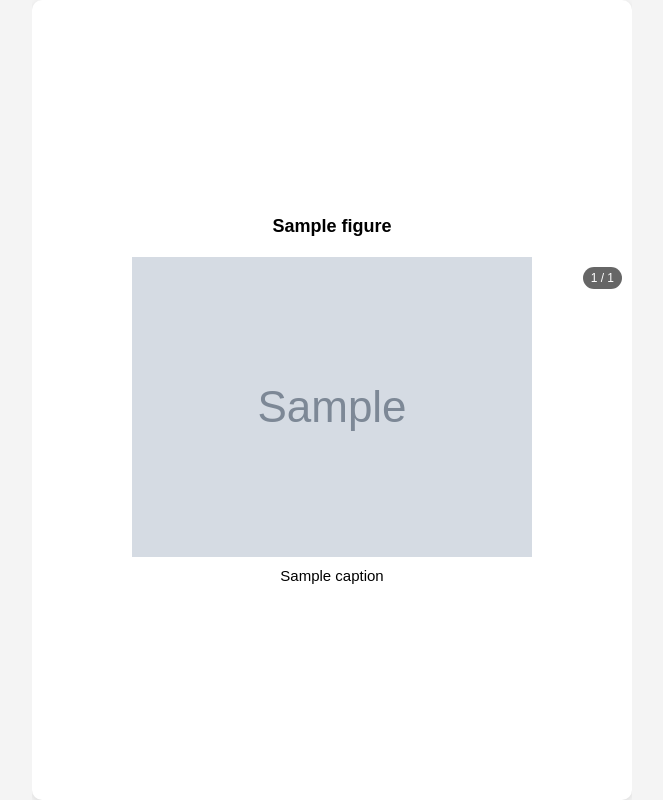
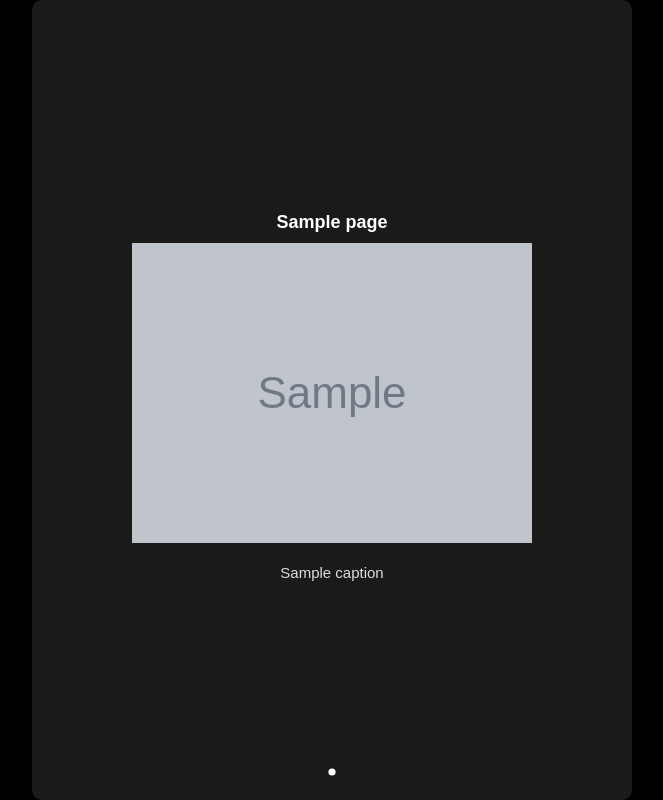
Before and after one commit to zak4ps/Brain-Scroller, a Flask app: template Templates/index.html in a window 1280 px wide. Shown: the whole page, without its empty margins (308-971 px from the left). Run offline with Flask 3, Linux system fonts and the light colour scheme; the template is opened without the code that fills it: most values are stand-ins (such as "Sample title", 1, 10 or a date in 2020); grey boxes marked "Sample" are stand-in pictures.

Commit message:
Edited index.html

```diff
--- a/Templates/index.html
+++ b/Templates/index.html
@@ -1,168 +1,262 @@
 <!DOCTYPE html>
 <html>
 <head>
+<meta charset="UTF-8">
 <meta name="viewport" content="width=device-width, initial-scale=1">
 
 <style>
-
-body{
-    font-family: Arial;
-    background:#f4f4f4;
-    margin:0;
+/* Base Dark Mode Setup */
+body {
+    font-family: Arial, sans-serif;
+    background: #000000;
+    color: #ffffff;
+    margin: 0;
 }
 
-.feed{
-    max-width:600px;
-    margin:auto;
-    height:100vh;
-    overflow-y:scroll;
-    scroll-snap-type:y mandatory;
+.feed {
+    max-width: 600px;
+    margin: auto;
+    height: 100vh;
+    overflow-y: scroll;
+    scroll-snap-type: y mandatory;
+    background: #000000;
+    scrollbar-width: none; /* Hide scrollbar for Chrome/Safari/Firefox */
 }
 
-.post{
-    background:white;
-    margin:0;
-    border-radius:10px;
-    overflow:hidden;
-    box-shadow:0 2px 6px rgba(0,0,0,0.1);
-    scroll-snap-align:start;
-    height:100vh;
-    display:flex;
-    flex-direction:column;
-    justify-content:center;
+.feed::-webkit-scrollbar { display: none; }
+
+.post {
+    background: #1a1a1a;
+    margin: 0;
+    border-radius: 10px;
+    overflow: hidden;
+    scroll-snap-align: start;
+    height: 100dvh;
+    display: flex;
+    flex-direction: column;
+    justify-content: center;
+    position: relative; /* Needed for absolute positioning of dots */
 }
 
-.carousel{
-    display:flex;
-    overflow-x:hidden;
-    scroll-snap-type:x mandatory;
-    flex:1;
-    position:relative;
-    align-items:center;
+.carousel {
+    display: flex;
+    overflow-x: hidden;
+    scroll-snap-type: x mandatory;
+    flex: 1;
+    position: relative;
+    align-items: center;
 }
 
-.page{
-    min-width:100%;
-    scroll-snap-align:start;
-    display:flex;
-    flex-direction:column;
-    align-items:center;
-    justify-content:center;
-    height:100%;
+.page {
+    min-width: 100%;
+    scroll-snap-align: start;
+    display: flex;
+    flex-direction: column;
+    align-items: center;
+    justify-content: center;
+    height: 100%;
 }
 
-.page img{
-    max-width:100%;
-    max-height:70vh;
-    object-fit:contain;
+/* Dot Indicators Style */
+.indicator-container {
+    position: absolute;
+    bottom: 25px;
+    left: 50%;
+    transform: translateX(-50%);
+    display: flex;
+    gap: 6px;
+    z-index: 20;
+    pointer-events: none;
 }
 
-.caption{
-    padding:10px 15px;
-    text-align:center;
-    font-size:15px;
+.dot {
+    width: 6px;
+    height: 6px;
+    background: rgba(255, 255, 255, 0.3);
+    border-radius: 50%;
+    transition: background 0.3s ease, transform 0.2s ease;
 }
 
-.counter{
-    position:absolute;
-    top:10px;
-    right:10px;
-    background:rgba(0,0,0,0.6);
-    color:white;
-    padding:4px 8px;
-    border-radius:12px;
-    font-size:12px;
+.dot.active {
+    background: #ffffff;
+    transform: scale(1.2);
 }
 
-.image-container{
-    position:relative;
-    width:100%;
-    display:flex;
-    justify-content:center;
+/* Title Cards */
+.title-card-content {
+    padding: 30px;
+    text-align: center;
+    background: #2c3e50;
+    color: white;
+    height: 80%;
+    width: 85%;
+    border-radius: 15px;
+    display: flex;
+    flex-direction: column;
+    justify-content: center;
 }
 
-.figure{
-    font-weight:bold;
-    font-size:18px;
-    text-align:center;
-    padding:10px 15px;
-    margin-bottom:10px;
+.cat-dinosaurs { background: #3d4d1d; }
+.cat-marine-biology { background: #1e5d8a; }
+.cat-physics { background: #3a0063; }
+.cat-geology { background: #5e3626; }
+.cat-default { background: #2c3e50; }
+.cat-sports-analytics { background: #d35400;}
+
+.title-card-content h1 { font-size: 28px; margin-bottom: 15px; }
+.teaser { font-style: italic; font-size: 18px; opacity: 0.9; margin-bottom: 25px; }
+.glossary {
+    text-align: left;
+    background: rgba(255, 255, 255, 0.05);
+    padding: 15px;
+    border-radius: 8px;
+    font-size: 14px;
+}
+.glossary b { color: #f1c40f; }
+
+.page img {
+    max-width: 100%;
+    max-height: 65vh;
+    object-fit: contain;
+    filter: brightness(0.9);
 }
 
+.placeholder-box {
+    width: 100%;
+    height: 40vh;
+    background: #222;
+    display: flex;
+    align-items: center;
+    justify-content: center;
+    text-align: center;
+    padding: 20px;
+    color: #888;
+    border: 2px dashed #444;
+}
+
+.caption {
+    padding: 15px;
+    text-align: center;
+    font-size: 15px;
+    line-height: 1.4;
+    color: #dddddd;
+}
+
+.figure {
+    font-weight: bold;
+    font-size: 18px;
+    text-align: center;
+    padding: 10px 15px;
+    color: #ffffff;
+}
 </style>
 </head>
 
 <body>
-
 <div class="feed">
-
 {% for post in posts %}
 <div class="post">
+    <div class="indicator-container">
+        {% for page in post.pages %}
+            <div class="dot {% if loop.first %}active{% endif %}"></div>
+        {% endfor %}
+    </div>
 
     <div class="carousel">
-
     {% for page in post.pages %}
         <div class="page">
+            {% if page.page_type == "title_card" %}
+                <div class="title-card-content cat-{{ post.category | lower | replace(' ', '-') }}">
+                    <h1>{{ page.title }}</h1>
+                    <p class="teaser">{{ page.teaser }}</p>
 
-<div class="figure">{{page.figure}}</div>
+                    {% if page.key_terms %}
+                    <div class="glossary">
+                        <strong>Key Terms:</strong><br>
+                        {% for item in page.key_terms %}
+                            <p><b>{{ item.term }}:</b> {{ item.definition }}</p>
+                        {% endfor %}
+                    </div>
+                    {% endif %}
+                </div>
+            {% else %}
+                <div class="figure">{{ page.figure_label }}</div>
 
                 <div class="image-container">
-<img src="{{ url_for('static', filename='images/' + page.image) }}">
+                    {% if "PLACEHOLDER" in page.image.upper() %}
+                        <div class="placeholder-box">
+                            <i><b>Visual Suggestion:</b><br>
+                            {{ page.image | replace('PLACEHOLDER:', '') | replace('placeholder:', '') | trim }}</i>
+                        </div>
+                    {% else %}
+                        <img src="{{ url_for('static', filename=page.image) }}">
+                    {% endif %}
+                </div>
 
-<div class="counter">
-{{loop.index}} / {{post.pages|length}}
+                <div class="caption">{{ page.caption }}</div>
+            {% endif %}
+        </div>
+    {% endfor %}
     </div>
 </div>
-
-<div class="caption">
-{{page.caption}}
-</div>
-
-</div>
 {% endfor %}
-
-</div>
-
-</div>
-{% endfor %}
-
 </div>
 
 <script>
+document.querySelectorAll('.carousel').forEach(carousel => {
+    let startX = 0;
+    let currentIndex = 0;
+    const pages = carousel.querySelectorAll('.page');
+    const totalPages = pages.length;
 
-document.querySelectorAll('.carousel').forEach(carousel => {
-
-let startX = 0
-let currentIndex = 0
-const pages = carousel.querySelectorAll('.page')
-const totalPages = pages.length
+    // Find dots within the same parent .post container
+    const dots = carousel.parentElement.querySelectorAll('.dot');
 
     function updateCarousel(){
         carousel.scrollTo({
             left: pages[currentIndex].offsetLeft,
-behavior:'smooth'
-})
+            behavior: 'smooth'
+        });
+
+        // Toggle 'active' class on dots
+        dots.forEach((dot, index) => {
+            if (index === currentIndex) {
+                dot.classList.add('active');
+            } else {
+                dot.classList.remove('active');
+            }
+        });
     }
 
-carousel.addEventListener('touchstart', e=>{
-startX = e.touches[0].clientX
-})
+    carousel.addEventListener('touchstart', e => {
+        startX = e.touches[0].clientX;
+    });
 
-carousel.addEventListener('touchend', e=>{
+    carousel.addEventListener('touchend', e => {
+        let endX = e.changedTouches[0].clientX;
+        let diff = startX - endX;
 
-let endX = e.changedTouches[0].clientX
-let diff = startX - endX
+        // Swipe threshold of 50px
+        if(diff > 50 && currentIndex < totalPages - 1) {
+            currentIndex++;
+        } else if(diff < -50 && currentIndex > 0) {
+            currentIndex--;
+        }
 
-if(diff>50 && currentIndex<totalPages-1) currentIndex++
-if(diff<-50 && currentIndex>0) currentIndex--
+        updateCarousel();
+    });
 
-updateCarousel()
-
-})
-
-})
-
+    // Optional: Update dots if user uses mouse wheel or trackpad to scroll horizontally
+    carousel.addEventListener('scroll', () => {
+        let scrollIndex = Math.round(carousel.scrollLeft / carousel.offsetWidth);
+        if (scrollIndex !== currentIndex) {
+            currentIndex = scrollIndex;
+            dots.forEach((dot, index) => {
+                dot.classList.toggle('active', index === currentIndex);
+            });
+        }
+    });
+});
 </script>
-
 </body>
 </html>
```
Lines whose indentation alone changed are shown as unchanged.
